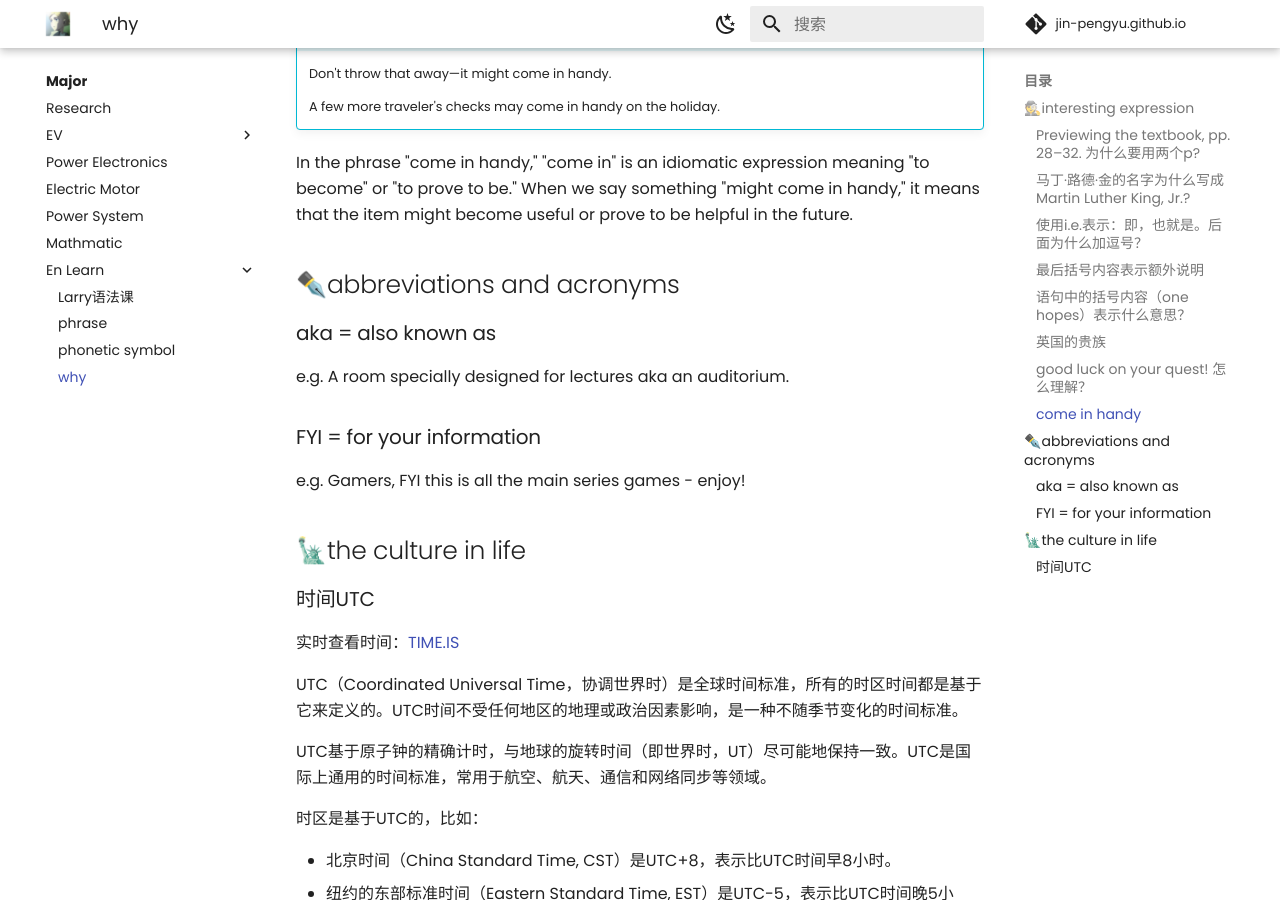
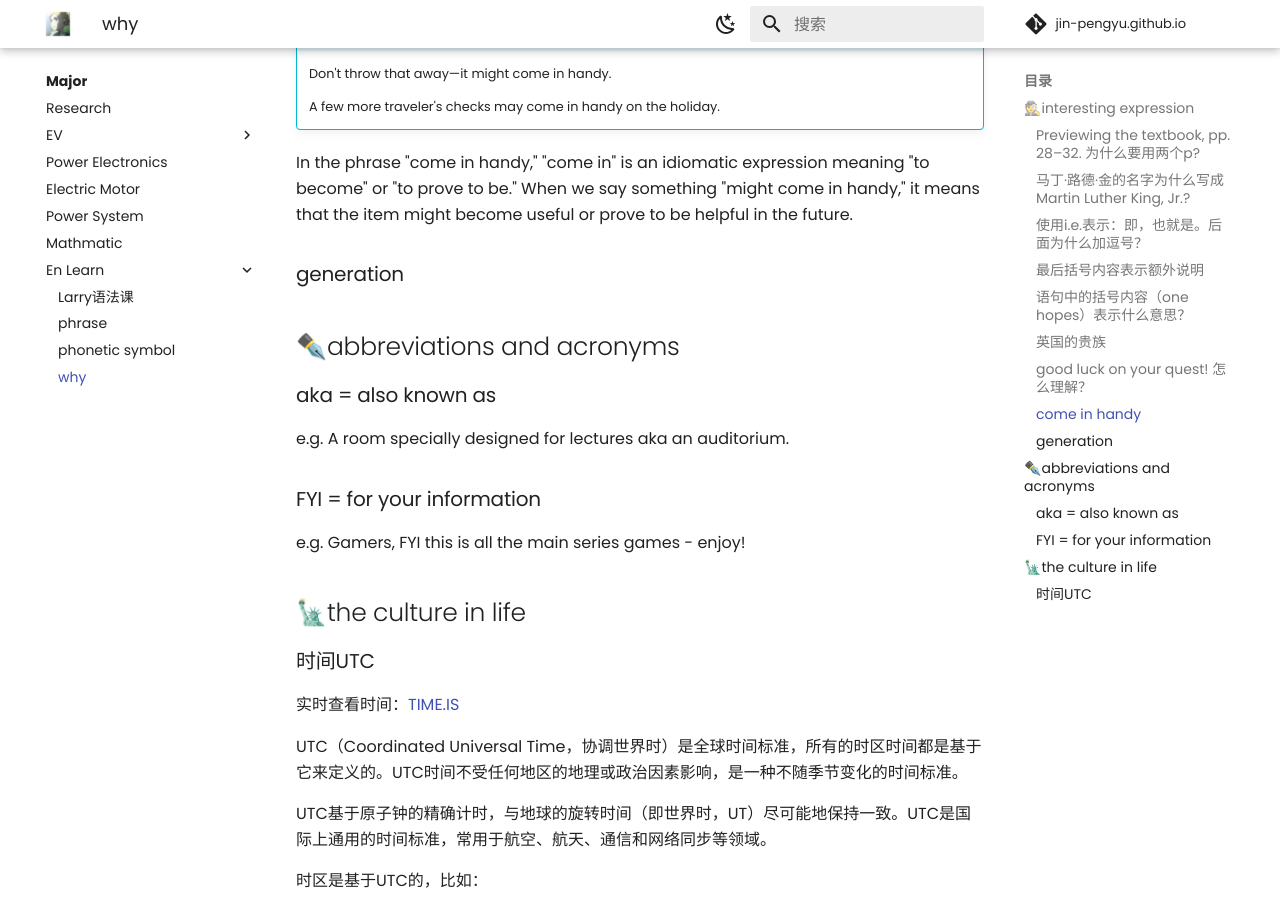
Before and after one commit to Pengyu-Jin/Pengyu-Jin.github.io, an MkDocs documentation site: the page built from docs/major/EN-learn/why.md, in a window 1280 px wide and 900 px high, scrolled down 2828 px. Built offline with MkDocs 1.6.1 and Material for MkDocs 9.7.7, drawn with Linux system fonts in a browser that asks for light colours; comment, search, counter and statistics services are not loaded.

Commit message:
20240914

```diff
--- a/docs/major/EN-learn/why.md
+++ b/docs/major/EN-learn/why.md
@@ -82,6 +82,7 @@ This phrase doesn't have a specific origin; it's widely used in literature, movi
 
 In the phrase "come in handy," "come in" is an idiomatic expression meaning "to become" or "to prove to be." When we say something "might come in handy," it means that the item might become useful or prove to be helpful in the future.
 
+### generation
 
 
 ## ✒️abbreviations and acronyms
```
